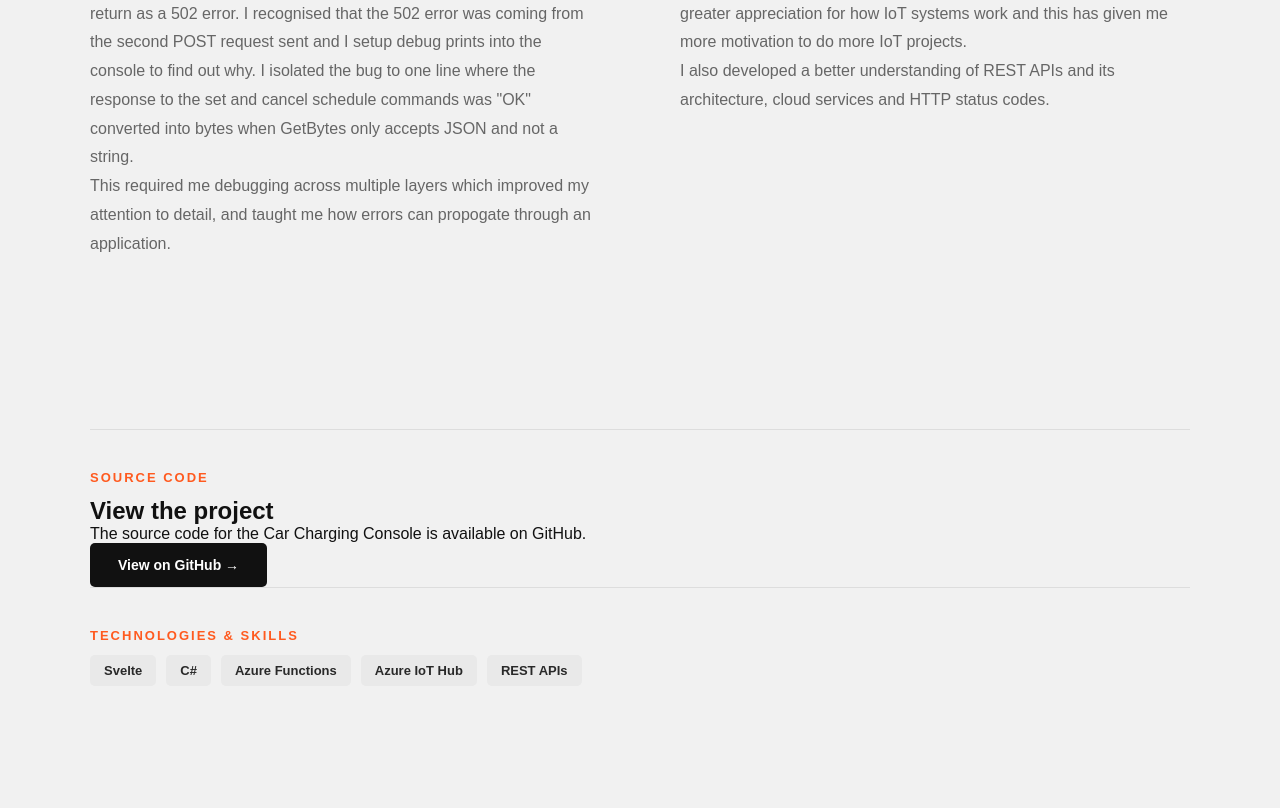
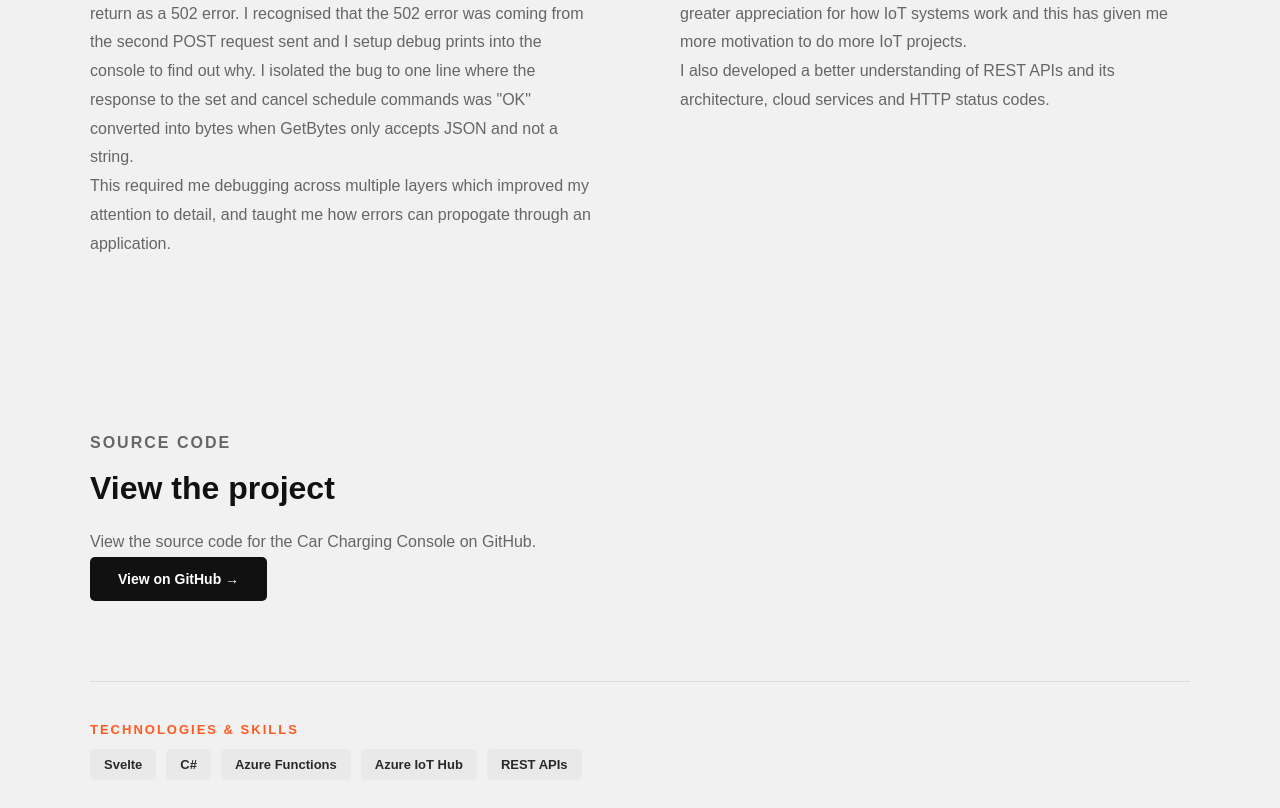
Before and after one commit to FreeZucchini/freezucchini.github.io, a Jekyll site: the page built from projects/car-charging-console.html, in a window 1280 px wide and 900 px high, scrolled down 1961 px. Shown: the top 808 px of the window. Built offline with Jekyll 4.4.1, drawn with Linux system fonts in a browser that asks for light colours.

Commit message:
reformatted github section on car charging console page

```diff
--- a/projects/car-charging-console.html
+++ b/projects/car-charging-console.html
@@ -226,12 +226,11 @@ title: Car Charging Console
 
         </div>
 
+        <!-- =========================================
+            SOURCE CODE
+            ========================================= -->
 
-        <!-- =========================================
-             TECHNOLOGIES
-             ========================================= -->
-
-        <div class="project-technologies">
+        <div class="project-text-section">
 
             <p class="project-label">
                 SOURCE CODE
@@ -242,7 +241,7 @@ title: Car Charging Console
             </h2>
 
             <p>
-                The source code for the Car Charging Console is available on GitHub.
+                View the source code for the Car Charging Console on GitHub.
             </p>
 
             <a
```
Also changed, not shown: other parts of projects/car-charging-console.html (+5 -0 lines).
